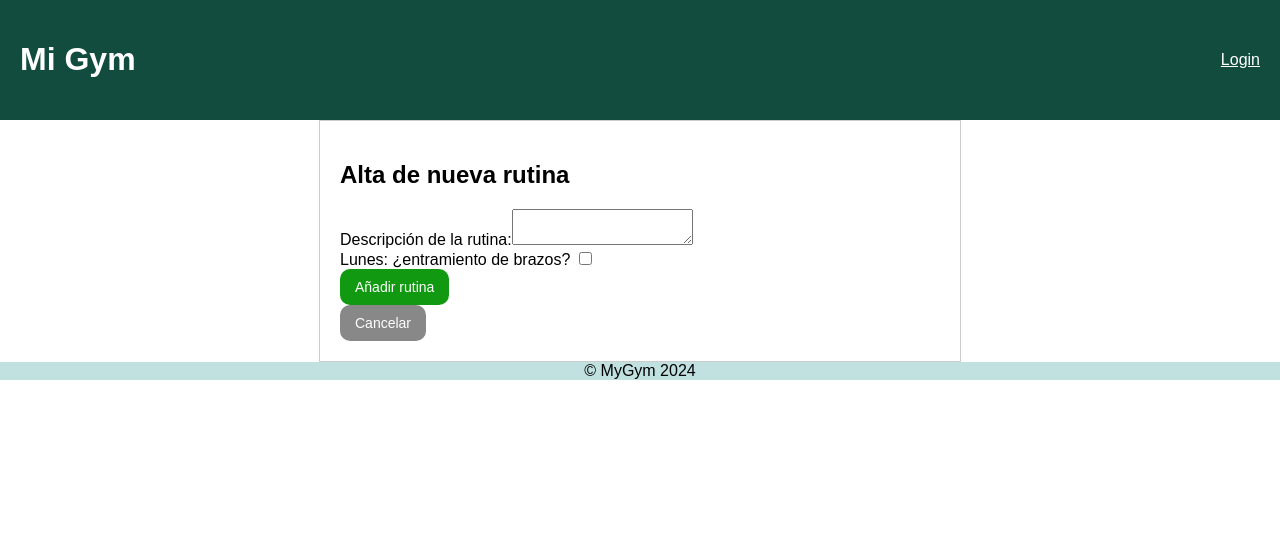
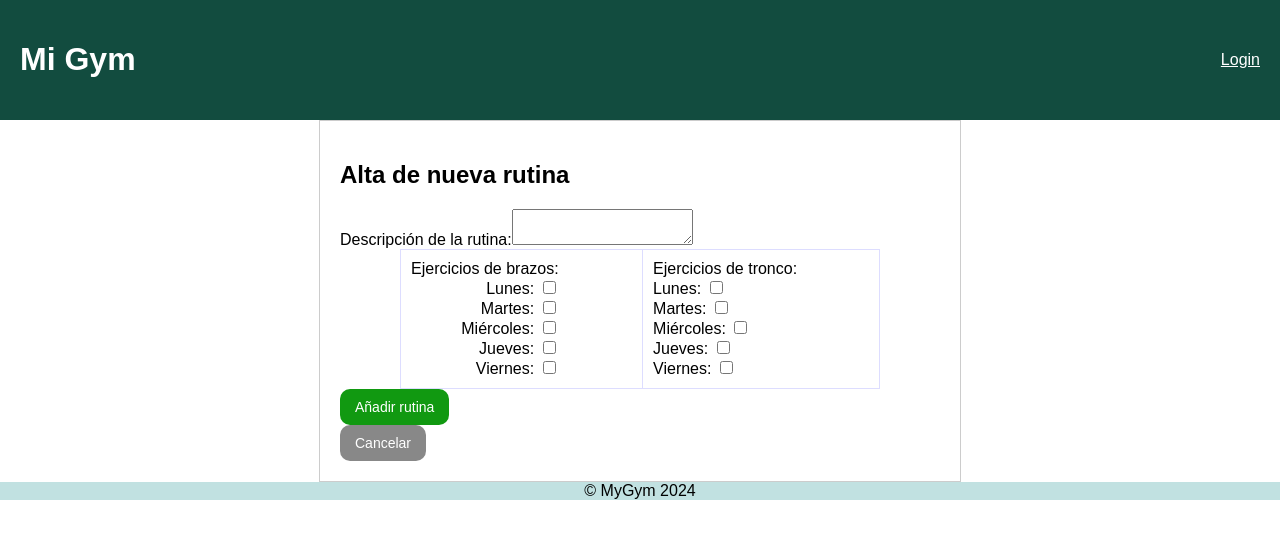
Before and after one commit to abs020814/my-gym-front, a React (Create React App) app: page /nueva-rutina in a window 1280 px wide. Shown: the top 538 px of the page. Built offline with nearby package versions, Linux system fonts and the light colour scheme.

Commit message:
mas ajustes

```diff
--- a/src/assets/css/App.sass
+++ b/src/assets/css/App.sass
@@ -60,6 +60,10 @@ p
         background-color: #22f
     &.btn-danger
         background-color: #b11
+        &.peq
+            padding: 3px 5px
+            font-size: 9px
+
     &.btn-new
         background-color: #191
 
@@ -173,3 +177,6 @@ table
     content: "*" // Muestra un asterisco
     color: red  // Color rojo para indicar obligatorio
     margin-left: 5px  // Espacio a la izquierda del asterisco
+
+.subray
+    text-decoration: underline
--- /dev/null
+++ b/src/components/DiasSemana.jsx
@@ -0,0 +1,25 @@
+import React from 'react';
+
+function DiasSemana({ iniciales }) {
+  const dias = {
+    L: 'lunes',
+    M: 'martes',
+    X: 'miércoles',
+    J: 'jueves',
+    V: 'viernes',
+    S: 'sábado',
+    D: 'domingo',
+  };
+
+  // Dividimos las iniciales en un array
+  const inicialesArray = iniciales.split('');
+
+  // Mapeamos el array de iniciales a un array de nombres de días
+  const nombresDias = inicialesArray.map(inicial => dias[inicial]);
+
+  // Unimos los nombres de días con comas y la última conjunción
+  const cadenaFinal = nombresDias.join(', ').replace(/, ([^,]*)$/, ' y $1');
+
+  return <div>{cadenaFinal}</div>;
+}
+export default DiasSemana
--- a/src/components/EntrenadorProfile.jsx
+++ b/src/components/EntrenadorProfile.jsx
@@ -6,6 +6,7 @@ import EntrenadorCliente from './EntrenadorCliente';
 import NewRutinaForm from './NewRutinaForm';
 import NewNutricionForm from './NewNutricionForm';
 import ModifEntrForm from './ModifEntrForm';
+import DiasSemana from './DiasSemana';
 
 const EntrenadorProfile = ( {setMostrarAlta} ) => {
     const navigate = useNavigate();  // Hook para la navegación
@@ -263,13 +264,23 @@ catch (e) {
                <tbody>
                  <tr>
                    <td>
-                <h3>{rutina.descrRuti}</h3>
+                        <h3>{rutina.descrRuti}</h3>
+                   </td>
+                   <td>
+                        <>
+                        <p className="subray">Brazos:</p>
+                        <DiasSemana iniciales={rutina.diasBrazosRuti} /></>
+                   </td>
+                   <td>
+                        <>
+                        <p className="subray">Tronco:</p>
+                        <DiasSemana iniciales={rutina.diasTroncoRuti} /></>
                    </td>
                    <td>
                 <p>Fecha de Alta: {rutina.fechaAltaRuti}</p>
                    </td>
                    <td>
-                <button className="btn btn-danger" onClick={() => handleClickBorrarRuti(rutina.idRuti)}>Borrar esta rutina</button>
+                <button className="btn btn-danger peq" onClick={() => handleClickBorrarRuti(rutina.idRuti)}>Borrar esta rutina</button>
                    </td>
                  </tr>
                </tbody>
@@ -300,7 +311,7 @@ catch (e) {
                 <p>Fecha de Alta: {nutricion.fechaAltaNutr}</p>
                    </td>
                    <td>
-                <button className="btn btn-danger" onClick={() => handleClickBorrarNutr(nutricion.idNutr)}>Borrar este plan</button>
+                <button className="btn btn-danger peq" onClick={() => handleClickBorrarNutr(nutricion.idNutr)}>Borrar este plan</button>
                    </td>
                  </tr>
                </tbody>
--- a/src/components/NewRutinaForm.jsx
+++ b/src/components/NewRutinaForm.jsx
@@ -14,7 +14,16 @@ const NewRutinaForm = ({setMostrarAltaRP,setRutinas}) => {
     //const [nombreClie, setNombreClie] = useState('');
     const [descrRuti, setDescrRuti] = useState('');
     const { idEntr , guardarTipoUsuario } = useContext(AuthContext);
-    const [isChecked, setIsChecked] = useState(false);
+    const [isCheckedBrLu, setIsCheckedBrLu] = useState(false);
+    const [isCheckedBrMa, setIsCheckedBrMa] = useState(false);
+    const [isCheckedBrMi, setIsCheckedBrMi] = useState(false);
+    const [isCheckedBrJu, setIsCheckedBrJu] = useState(false);
+    const [isCheckedBrVi, setIsCheckedBrVi] = useState(false);
+    const [isCheckedTrLu, setIsCheckedTrLu] = useState(false);
+    const [isCheckedTrMa, setIsCheckedTrMa] = useState(false);
+    const [isCheckedTrMi, setIsCheckedTrMi] = useState(false);
+    const [isCheckedTrJu, setIsCheckedTrJu] = useState(false);
+    const [isCheckedTrVi, setIsCheckedTrVi] = useState(false);
 
     // const location = useLocation();
     // Obtén idEntr desde location.state
@@ -26,12 +35,24 @@ const NewRutinaForm = ({setMostrarAltaRP,setRutinas}) => {
         // convert to an object
         //const diaLbrazos:
 
+        const diaBrLu = isCheckedBrLu ? 'L' : ''
+        const diaBrMa = isCheckedBrMa ? 'M' : ''
+        const diaBrMi = isCheckedBrMi ? 'X' : ''
+        const diaBrJu = isCheckedBrJu ? 'J' : ''
+        const diaBrVi = isCheckedBrVi ? 'V' : ''
+        const diaTrLu = isCheckedTrLu ? 'L' : ''
+        const diaTrMa = isCheckedTrMa ? 'M' : ''
+        const diaTrMi = isCheckedTrMi ? 'X' : ''
+        const diaTrJu = isCheckedTrJu ? 'J' : ''
+        const diaTrVi = isCheckedTrVi ? 'V' : ''
+
 
         // Creando el objeto con los datos que se van a enviar al servidor
         const formData = {
             descrRuti: descrRuti,
             idEntrRuti: idEntr,
-            diaLbrazosRuti: isChecked ? 'S' : 'N'
+            diasBrazosRuti: diaBrLu + diaBrMa + diaBrMi + diaBrJu + diaBrVi,
+            diasTroncoRuti: diaTrLu + diaTrMa + diaTrMi + diaTrJu + diaTrVi,
         };
 
 
@@ -81,7 +102,7 @@ const NewRutinaForm = ({setMostrarAltaRP,setRutinas}) => {
             <h2>Alta de nueva rutina</h2>
             <form method="post" onSubmit={handleSubmit}>
                 <div>
-                    <label htmlFor="descrRutina">Descripción de la rutina:</label>
+                    <label htmlFor="descrRuti">Descripción de la rutina:</label>
                     <textarea
                     type="text"
                     id="descrRuti"
@@ -89,15 +110,124 @@ const NewRutinaForm = ({setMostrarAltaRP,setRutinas}) => {
                     onChange={(e) => setDescrRuti(e.target.value)}
                     />
                 </div>
+                <table>
+                    <td>
+                        <tr>
+                            <label>Ejercicios de brazos:</label>
                             <div>
-                <label htmlFor="descrRutina">Lunes: ¿entramiento de brazos? </label>
+                                <label htmlFor="brazosLRuti">Lunes: </label>
                                 <input
                                 type="checkbox"
-                    checked={isChecked}
+                                checked={isCheckedBrLu}
                                 //value={diaLbrazosRuti}
-                    onChange={() => setIsChecked(!isChecked)}
+                                onChange={() => setIsCheckedBrLu(!isCheckedBrLu)}
                                 />
                             </div>
+                        </tr>
+                        <tr>
+                            <div>
+                                <label htmlFor="brazosMRuti">Martes: </label>
+                                <input
+                                type="checkbox"
+                                checked={isCheckedBrMa}
+                                //value={diaLbrazosRuti}
+                                onChange={() => setIsCheckedBrMa(!isCheckedBrMa)}
+                                />
+                            </div>
+                        </tr>
+                        <tr>
+                            <div>
+                                <label htmlFor="brazosXRuti">Miércoles: </label>
+                                <input
+                                type="checkbox"
+                                checked={isCheckedBrMi}
+                                //value={diaLbrazosRuti}
+                                onChange={() => setIsCheckedBrMi(!isCheckedBrMi)}
+                                />
+                            </div>
+                        </tr>
+                        <tr>
+                            <div>
+                                <label htmlFor="brazosJRuti">Jueves: </label>
+                                <input
+                                type="checkbox"
+                                checked={isCheckedBrJu}
+                                //value={diaLbrazosRuti}
+                                onChange={() => setIsCheckedBrJu(!isCheckedBrJu)}
+                                />
+                            </div>
+                        </tr>
+                        <tr>
+                            <div>
+                                <label htmlFor="troncoVRuti">Viernes: </label>
+                                <input
+                                type="checkbox"
+                                checked={isCheckedBrVi}
+                                //value={diaLbrazosRuti}
+                                onChange={() => setIsCheckedBrVi(!isCheckedBrVi)}
+                                />
+                            </div>
+                        </tr>
+                    </td>
+                    <td>
+                        <tr>
+                            <label>Ejercicios de tronco:</label>
+                            <div>
+                                <label htmlFor="troncoLRuti">Lunes: </label>
+                                <input
+                                type="checkbox"
+                                checked={isCheckedTrLu}
+                                //value={diaLtroncoRuti}
+                                onChange={() => setIsCheckedTrLu(!isCheckedTrLu)}
+                                />
+                            </div>
+                        </tr>
+                        <tr>
+                            <div>
+                                <label htmlFor="troncoMRuti">Martes: </label>
+                                <input
+                                type="checkbox"
+                                checked={isCheckedTrMa}
+                                //value={diaLtroncoRuti}
+                                onChange={() => setIsCheckedTrMa(!isCheckedTrMa)}
+                                />
+                            </div>
+                        </tr>
+                        <tr>
+                            <div>
+                                <label htmlFor="troncoXRuti">Miércoles: </label>
+                                <input
+                                type="checkbox"
+                                checked={isCheckedTrMi}
+                                //value={diaLtroncoRuti}
+                                onChange={() => setIsCheckedTrMi(!isCheckedTrMi)}
+                                />
+                            </div>
+                        </tr>
+                        <tr>
+                            <div>
+                                <label htmlFor="troncoJRuti">Jueves: </label>
+                                <input
+                                type="checkbox"
+                                checked={isCheckedTrJu}
+                                //value={diaLtroncoRuti}
+                                onChange={() => setIsCheckedTrJu(!isCheckedTrJu)}
+                                />
+                            </div>
+                        </tr>
+                        <tr>
+                            <div>
+                                <label htmlFor="troncoVRuti">Viernes: </label>
+                                <input
+                                type="checkbox"
+                                checked={isCheckedTrVi}
+                                //value={diaLtroncoRuti}
+                                onChange={() => setIsCheckedTrVi(!isCheckedTrVi)}
+                                />
+                            </div>
+                        </tr>
+                    </td>
+                </table>
                 <button className="btn btn-new" type="submit">Añadir rutina</button>
             </form>
             <button className="btn btn-neutro" onClick={handleCancelar}>Cancelar</button>
```
Lines whose indentation alone changed are shown as unchanged.
